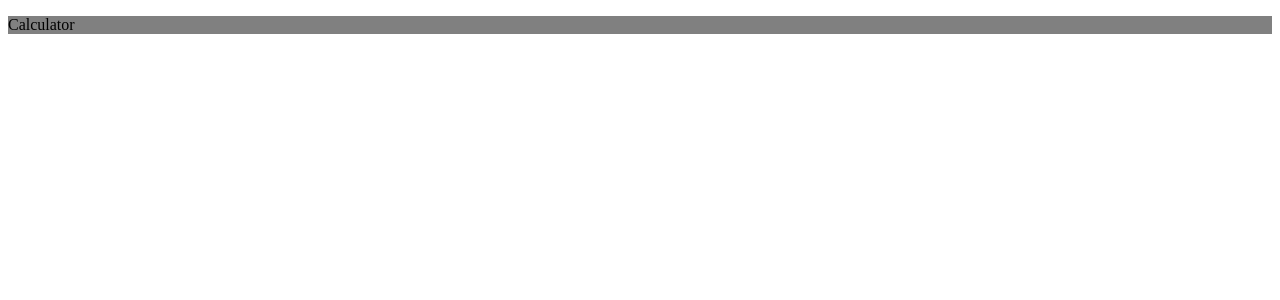
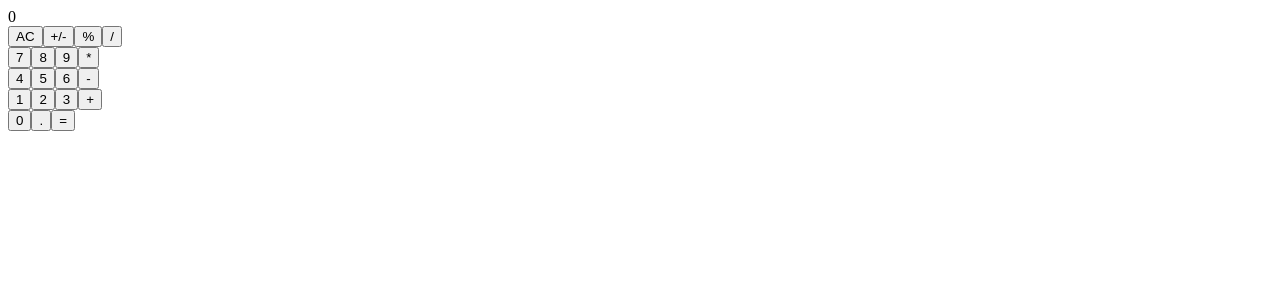
Before and after one commit to ClintonEnyinna/react_calculator, a React (Create React App) app: page / in a window 1280 px wide. Shown: the top 300 px of the page. Built offline with nearby package versions, Linux system fonts and the light colour scheme.

Commit message:
feat: implement Display, Button and ButtonPanel components

```diff
--- a/src/App.js
+++ /dev/null
@@ -1,14 +0,0 @@
-import React from 'react';
-import './App.css';
-
-function App() {
-  return (
-    <div>
-      <header>
-        <p>Calculator</p>
-      </header>
-    </div>
-  );
-}
-
-export default App;
--- /dev/null
+++ b/src/components/App.jsx
@@ -0,0 +1,15 @@
+import React from 'react';
+import Display from './Display';
+import ButtonPanel from './ButtonPanel';
+import '../App.css';
+
+function App() {
+  return (
+    <div>
+      <Display result="0" />
+      <ButtonPanel />
+    </div>
+  );
+}
+
+export default App;
--- /dev/null
+++ b/src/components/Button.jsx
@@ -0,0 +1,7 @@
+import React from 'react';
+
+function Button({ name }) {
+  return <button type="button">{name}</button>;
+}
+
+export default Button;
--- /dev/null
+++ b/src/components/ButtonPanel.jsx
@@ -0,0 +1,40 @@
+import React from 'react';
+import Button from './Button';
+
+function ButtonPanel() {
+  return (
+    <div>
+      <div>
+        <Button name="AC" />
+        <Button name="+/-" />
+        <Button name="%" />
+        <Button name="/" />
+      </div>
+      <div>
+        <Button name="7" />
+        <Button name="8" />
+        <Button name="9" />
+        <Button name="*" />
+      </div>
+      <div>
+        <Button name="4" />
+        <Button name="5" />
+        <Button name="6" />
+        <Button name="-" />
+      </div>
+      <div>
+        <Button name="1" />
+        <Button name="2" />
+        <Button name="3" />
+        <Button name="+" />
+      </div>
+      <div>
+        <Button name="0" />
+        <Button name="." />
+        <Button name="=" />
+      </div>
+    </div>
+  );
+}
+
+export default ButtonPanel;
--- /dev/null
+++ b/src/components/Display.jsx
@@ -0,0 +1,7 @@
+import React from 'react';
+
+function Display({ result }) {
+  return <div>{result}</div>;
+}
+
+export default Display;
--- a/src/index.js
+++ b/src/index.js
@@ -1,10 +1,10 @@
 import React from 'react';
 import ReactDOM from 'react-dom';
-import App from './App';
+import App from './components/App';
 
 ReactDOM.render(
   <React.StrictMode>
     <App />
   </React.StrictMode>,
-  document.getElementById('root'),
+  document.getElementById('root')
 );
```
